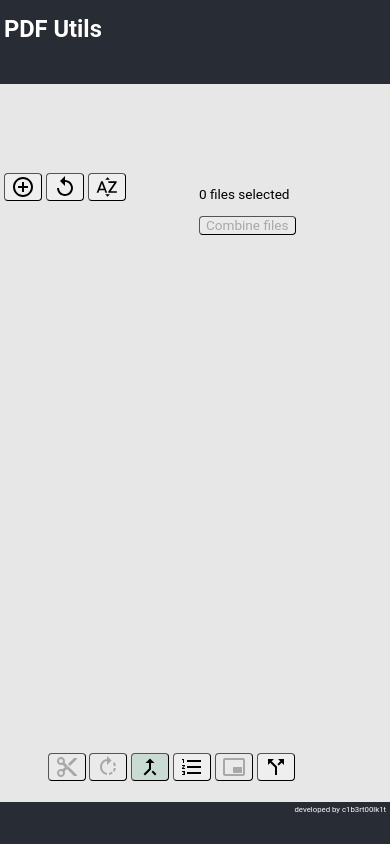
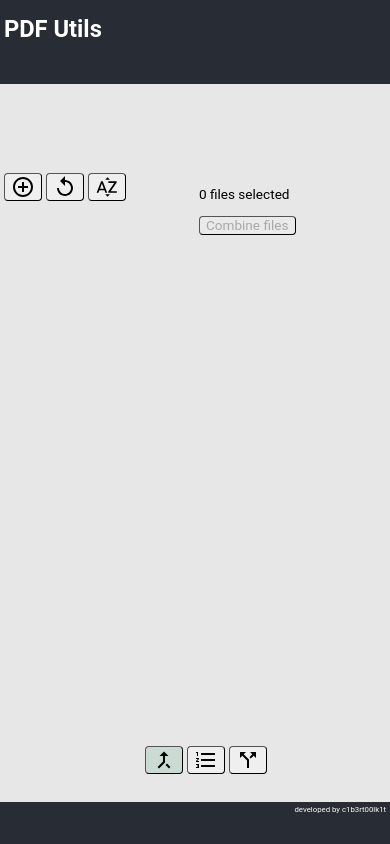
Before and after one commit to c1b3rt00lk1t/pdf-poc, a React (Vite) app: page / in a window 390 px wide. Built offline with nearby package versions, Linux system fonts and the light colour scheme.

Commit message:
Absolute center the side button in small screen

```diff
--- a/src/App.module.css
+++ b/src/App.module.css
@@ -38,7 +38,7 @@ button {
 @media screen and (max-width: 576px) {
   .main {
     grid-template-columns: 1fr 1fr;
-    grid-template-rows: 12fr 1fr;
+    grid-template-rows: 9fr 1fr;
     font-size: 0.85rem;
   }
 }
--- a/src/components/Sidebar.module.css
+++ b/src/components/Sidebar.module.css
@@ -22,11 +22,17 @@
 
 @media screen and (max-width: 576px) {
   .Sidebar {
-    order: 3;
     flex-direction: row;
     height: fit-content;
     padding: 0;
-    margin: 0 auto;
+    position: absolute;
+    top: 90%;
+    left: 50%;
+    transform: translate(-50%, -50%);
+  }
+
+  .hideInSmallScreen {
+    display: none;
   }
 }
 
--- a/src/components/Sidebar.tsx
+++ b/src/components/Sidebar.tsx
@@ -28,11 +28,19 @@ interface SidebarProps {
 const Sidebar = ({ handleClickAction, action }: SidebarProps) => {
   return (
     <div className={styles.Sidebar}>
-      <button disabled onClick={() => {}} className={styles.button}>
+      <button
+        disabled
+        onClick={() => {}}
+        className={`${styles.button} ${styles.hideInSmallScreen}`}
+      >
         <MdOutlineContentCut />
         <span className={styles.span}>Remove</span>
       </button>
-      <button disabled onClick={() => {}} className={styles.button}>
+      <button
+        disabled
+        onClick={() => {}}
+        className={`${styles.button} ${styles.hideInSmallScreen}`}
+      >
         <MdOutlineRotateRight />
         <span className={styles.span}>Rotate</span>
       </button>
@@ -54,7 +62,11 @@ const Sidebar = ({ handleClickAction, action }: SidebarProps) => {
         <MdOutlineFormatListNumbered />
         <span className={styles.span}>Numbers</span>
       </button>
-      <button disabled onClick={() => {}} className={styles.button}>
+      <button
+        disabled
+        onClick={() => {}}
+        className={`${styles.button} ${styles.hideInSmallScreen}`}
+      >
         <MdOutlineBrandingWatermark />
         <span className={styles.span}>Watermark</span>
       </button>
```
